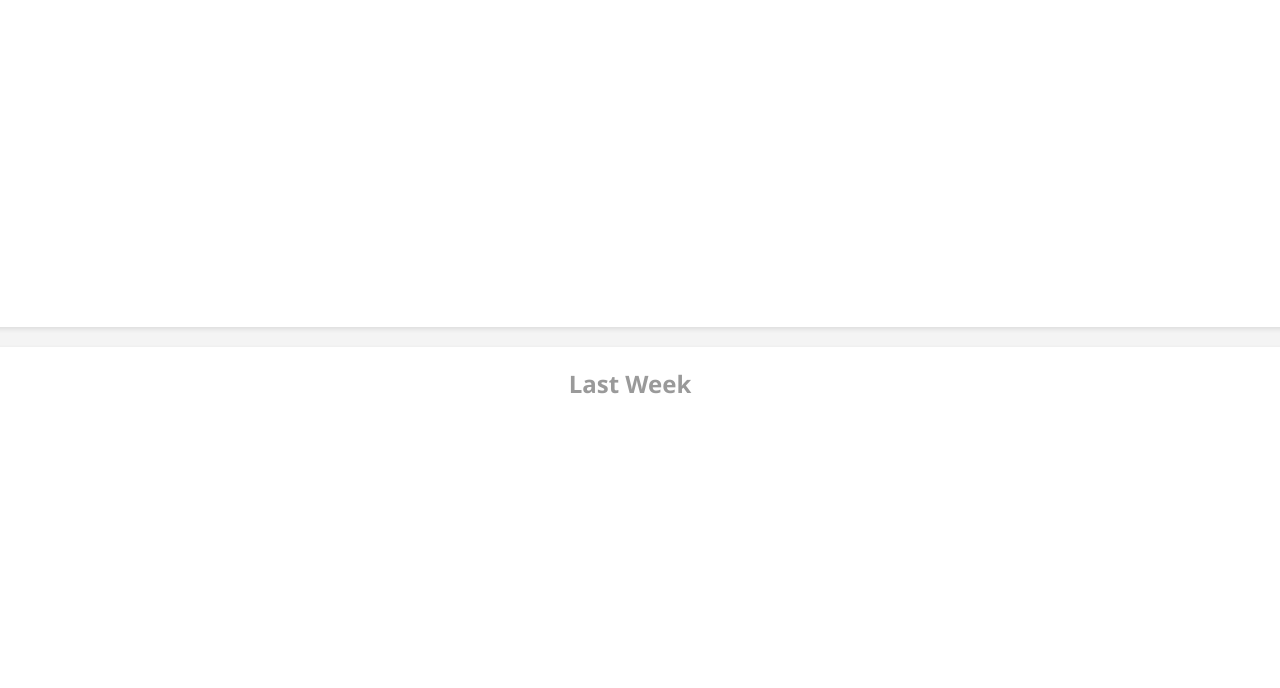
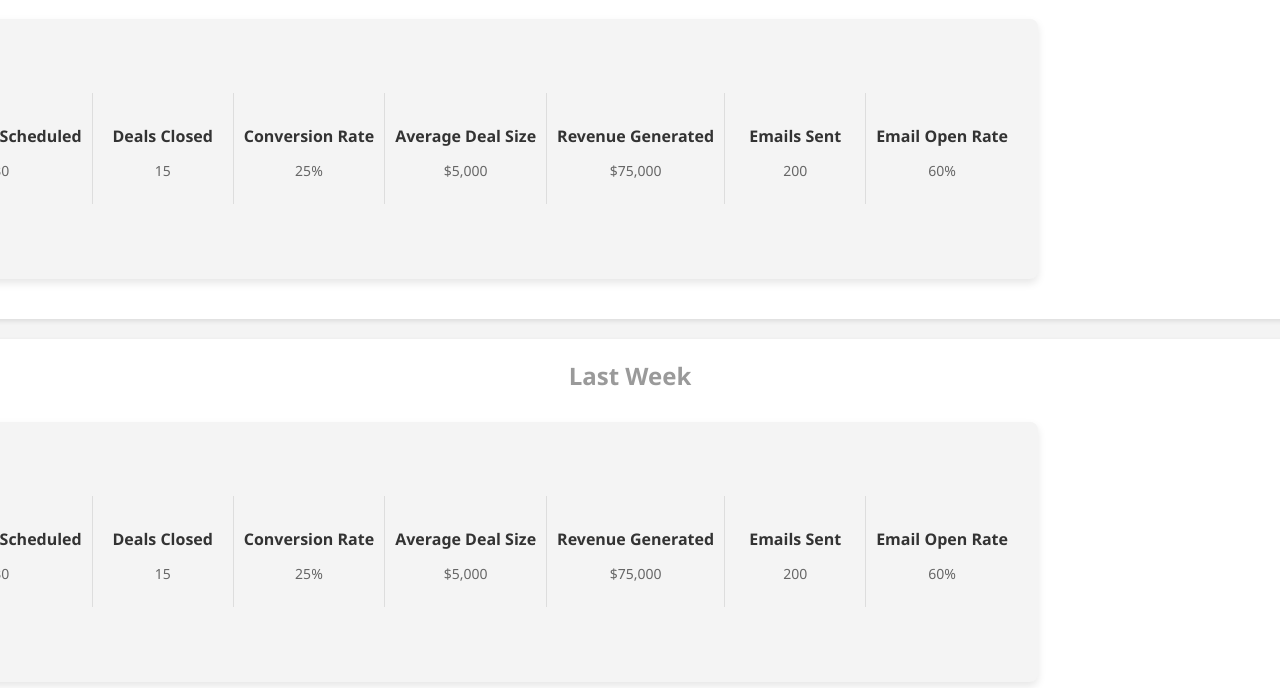
Before and after one commit to Stodian/Stodian.com, a website: page public/pages/dashboard.html in a window 1280 px wide. Shown: the part 112-800 px from the top of the page. Drawn offline with Linux system fonts and the light colour scheme.

Commit message:
dashboard

```diff
--- a/public/pages/dashboard.html
+++ b/public/pages/dashboard.html
@@ -3,7 +3,6 @@
 <head>
 	<title>My Dashboard</title>
 	<meta name="viewport" content="width=device-width, initial-scale=1.0">
-	<link rel="stylesheet" type="text/css" href="../../public\styles\index.css">
 
 
     <style>
@@ -35,6 +34,7 @@ body {
 h1, h2 {
 	color: #333;
 }
+
 
 .this-week, .last-week {
 	background-color: #fff;
@@ -161,7 +161,56 @@ h1, h2 {
 	</style>
 
 
-<link rel="stylesheet" type="text/css" href="../styles/index.css">
+	<link rel="stylesheet" type="text/css" href="../styles/index.css">
+
+
+	<style>
+
+	h1	{
+		margin-bottom: 15px;
+		margin-top: 0px;
+	}
+
+</style>
+
+<style>
+
+.sales-dashboard {
+    display: flex; /* Aligns children horizontally */
+    justify-content: space-around; /* Distributes space evenly around the items */
+    align-items: center; /* Vertically aligns items in the middle */
+    background-color: #f4f4f4; /* Light grey background */
+    padding: 20px; /* Padding around the entire container */
+    border-radius: 8px; /* Rounded corners */
+    box-shadow: 0 4px 8px rgba(0, 0, 0, 0.1); /* Subtle shadow for depth */
+    margin: 20px; /* Margin around the container */
+    overflow-x: auto; /* Allows horizontal scrolling if content overflows */
+}
+
+.dashboard-item {
+    min-width: 120px; /* Minimum width for each item */
+    padding: 10px; /* Padding inside each item */
+    text-align: center; /* Centers text horizontally */
+    border-right: 1px solid #ddd; /* Separator between items */
+}
+
+.dashboard-item:last-child {
+    border-right: none; /* Removes border from the last item */
+}
+
+.dashboard-item h4 {
+    color: #333; /* Dark grey color for headings */
+    font-size: 16px; /* Font size for headings */
+    margin-bottom: 5px; /* Space below headings */
+}
+
+.dashboard-item p {
+    color: #666; /* Medium grey color for numbers */
+    font-size: 14px; /* Font size for numbers */
+}
+
+
+</style>
 
 </head>
 <body>
@@ -185,13 +234,85 @@ h1, h2 {
 		<div class="this-week">
 			<h2>This Week</h2>
 			<div class="stat-container-1">
-				<!-- Include your weekly comparison graph here -->
+
+				<div class="sales-dashboard">
+					<div class="dashboard-item">
+						<h4>Total Calls</h4>
+						<p>120</p>
+					</div>
+					<div class="dashboard-item">
+						<h4>Meetings Scheduled</h4>
+						<p>30</p>
+					</div>
+					<div class="dashboard-item">
+						<h4>Deals Closed</h4>
+						<p>15</p>
+					</div>
+					<div class="dashboard-item">
+						<h4>Conversion Rate</h4>
+						<p>25%</p>
+					</div>
+					<div class="dashboard-item">
+						<h4>Average Deal Size</h4>
+						<p>$5,000</p>
+					</div>
+					<div class="dashboard-item">
+						<h4>Revenue Generated</h4>
+						<p>$75,000</p>
+					</div>
+					<div class="dashboard-item">
+						<h4>Emails Sent</h4>
+						<p>200</p>
+					</div>
+					<div class="dashboard-item">
+						<h4>Email Open Rate</h4>
+						<p>60%</p>
+					</div>
+				</div>
+
 			</div>
 		</div>
 		<div class="last-week">
 			<h2>Last Week</h2>
 			<div class="stat-container-2">
-				<!-- Include your sales stats here -->
+
+
+				<div class="sales-dashboard">
+					<div class="dashboard-item">
+						<h4>Total Calls</h4>
+						<p>120</p>
+					</div>
+					<div class="dashboard-item">
+						<h4>Meetings Scheduled</h4>
+						<p>30</p>
+					</div>
+					<div class="dashboard-item">
+						<h4>Deals Closed</h4>
+						<p>15</p>
+					</div>
+					<div class="dashboard-item">
+						<h4>Conversion Rate</h4>
+						<p>25%</p>
+					</div>
+					<div class="dashboard-item">
+						<h4>Average Deal Size</h4>
+						<p>$5,000</p>
+					</div>
+					<div class="dashboard-item">
+						<h4>Revenue Generated</h4>
+						<p>$75,000</p>
+					</div>
+					<div class="dashboard-item">
+						<h4>Emails Sent</h4>
+						<p>200</p>
+					</div>
+					<div class="dashboard-item">
+						<h4>Email Open Rate</h4>
+						<p>60%</p>
+					</div>
+				</div>
+
+
 			</div>
 		</div>
 
```
Also changed, not shown: public/pages/sales.html (+15 -11 lines).
